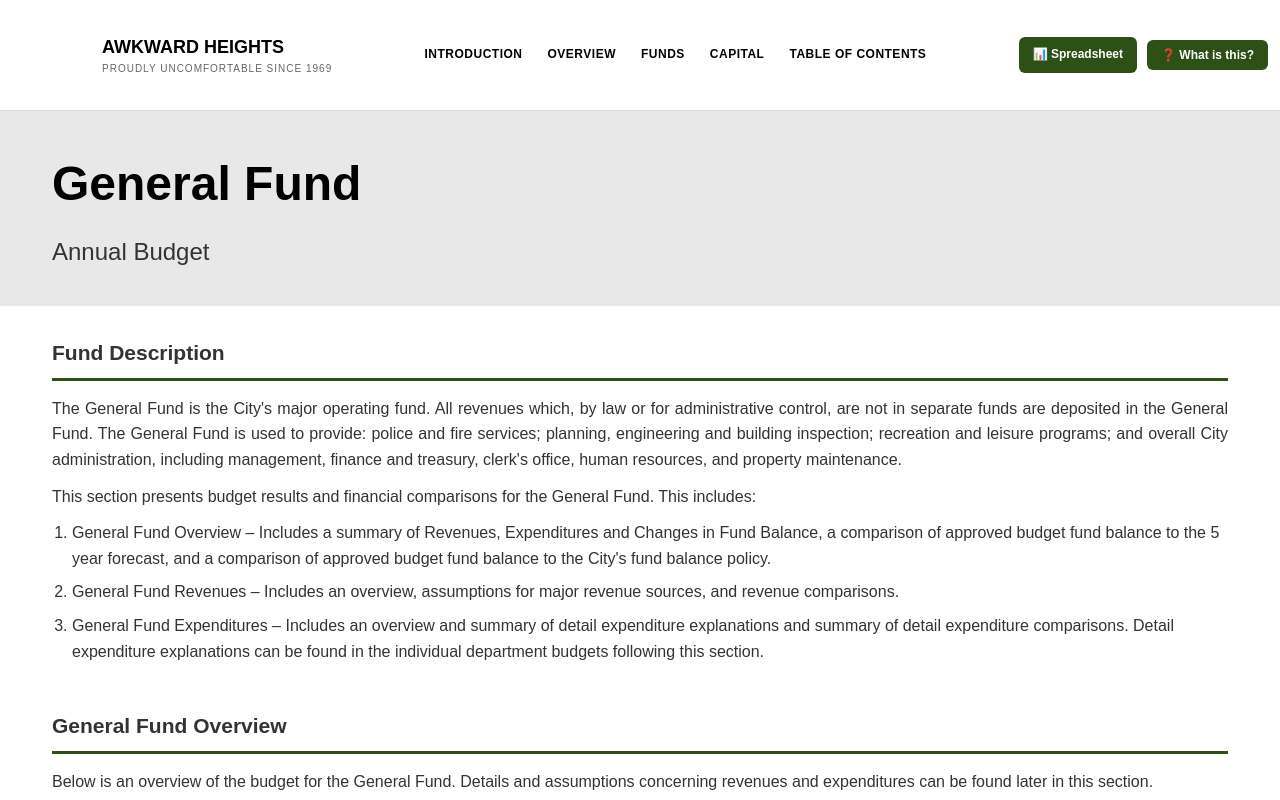
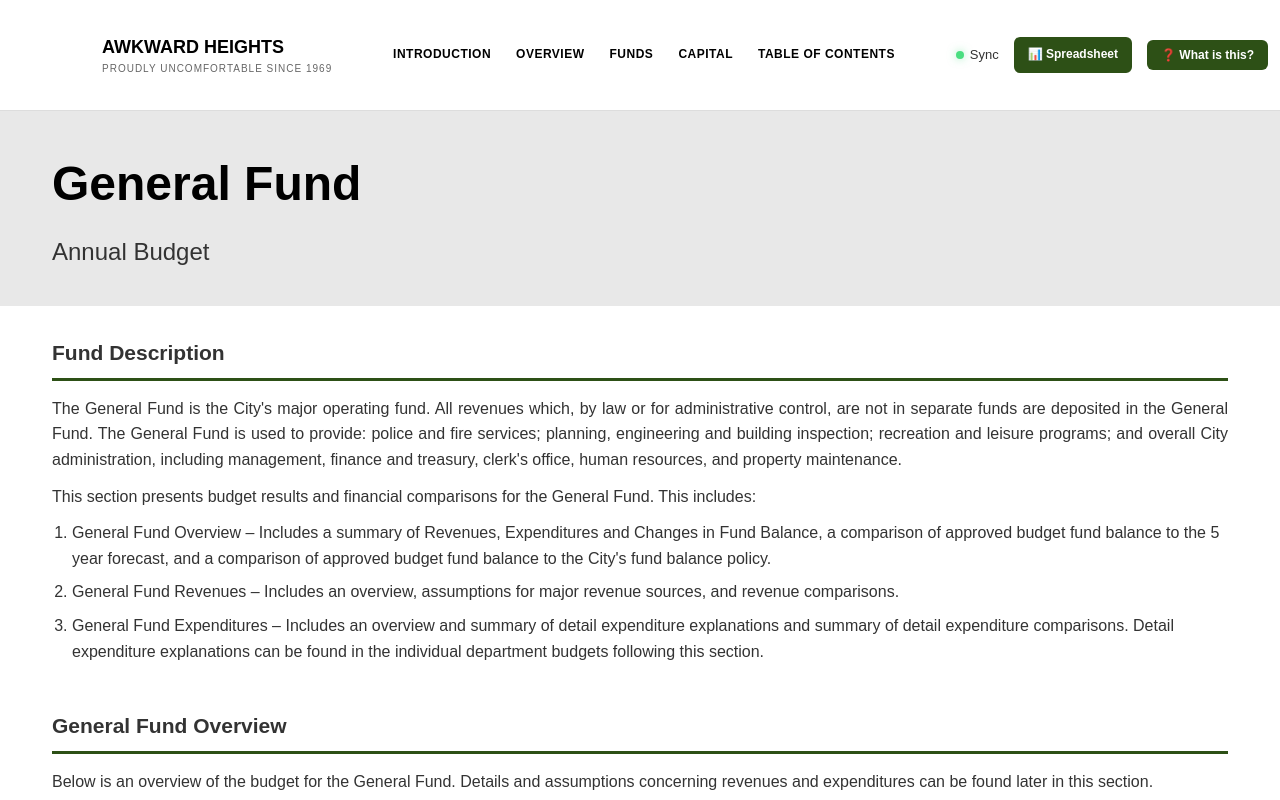
Before and after one commit to moti-og/opengov-and-office, a website: page web/budget-book.html in a window 1280 px wide. Shown: the top 800 px of the page. Drawn offline with Linux system fonts and the light colour scheme; no server answers; grey boxes are pictures that could not be loaded.

Commit message:
refactor: remove side pane and add sync status to headers
- Remove entire right side pane from spreadsheet view
- Add simple sync indicator (colored dot + 'Sync' text) to both page headers
- Sync dot shows green when connected, red when disconnected
- Consistent sync status across spreadsheet and budget book pages
- Cleaner, simpler UI with full-width spreadsheet

```diff
--- a/web/app.js
+++ b/web/app.js
@@ -15,7 +15,7 @@ document.addEventListener('DOMContentLoaded', init);
 
 function updateStatus(text, connected) {
     document.getElementById('syncLabel').textContent = text;
-    document.getElementById('syncDot').className = 'dot ' + (connected ? 'connected' : 'disconnected');
+    document.getElementById('syncDot').className = 'sync-dot ' + (connected ? 'connected' : 'disconnected');
 }
 
 // ========== WHAT IS THIS MODAL ==========
@@ -489,7 +489,7 @@ function setupSSE() {
 
     eventSource.onopen = () => {
         reconnectAttempts = 0;
-        updateStatus('✓ Sync health', true);
+        updateStatus('Sync', true);
     };
 
     eventSource.onerror = () => {
--- a/web/budget-book.css
+++ b/web/budget-book.css
@@ -81,7 +81,34 @@ body {
 .header-right {
     display: flex;
     align-items: center;
-    gap: 10px;
+    gap: 15px;
+}
+
+.sync-status {
+    display: flex;
+    align-items: center;
+    gap: 6px;
+    font-size: 13px;
+    color: #333;
+    font-weight: 500;
+}
+
+.sync-dot {
+    width: 8px;
+    height: 8px;
+    border-radius: 50%;
+    background: #888;
+    transition: background-color 0.3s;
+}
+
+.sync-dot.connected {
+    background: #4ade80;
+    box-shadow: 0 0 8px rgba(74, 222, 128, 0.5);
+}
+
+.sync-dot.disconnected {
+    background: #f87171;
+    box-shadow: 0 0 8px rgba(248, 113, 113, 0.5);
 }
 
 .header-action-btn {
--- a/web/budget-book.html
+++ b/web/budget-book.html
@@ -27,6 +27,10 @@
                 <a href="#" class="nav-link">TABLE OF CONTENTS</a>
             </nav>
             <div class="header-right">
+                <div class="sync-status">
+                    <div class="sync-dot connected"></div>
+                    <span>Sync</span>
+                </div>
                 <a href="/" class="header-action-btn">📊 Spreadsheet</a>
                 <button id="whatIsThisBtn" class="header-action-btn">❓ What is this?</button>
             </div>
```
Also changed, not shown: web/index.html (+10 -24 lines).
